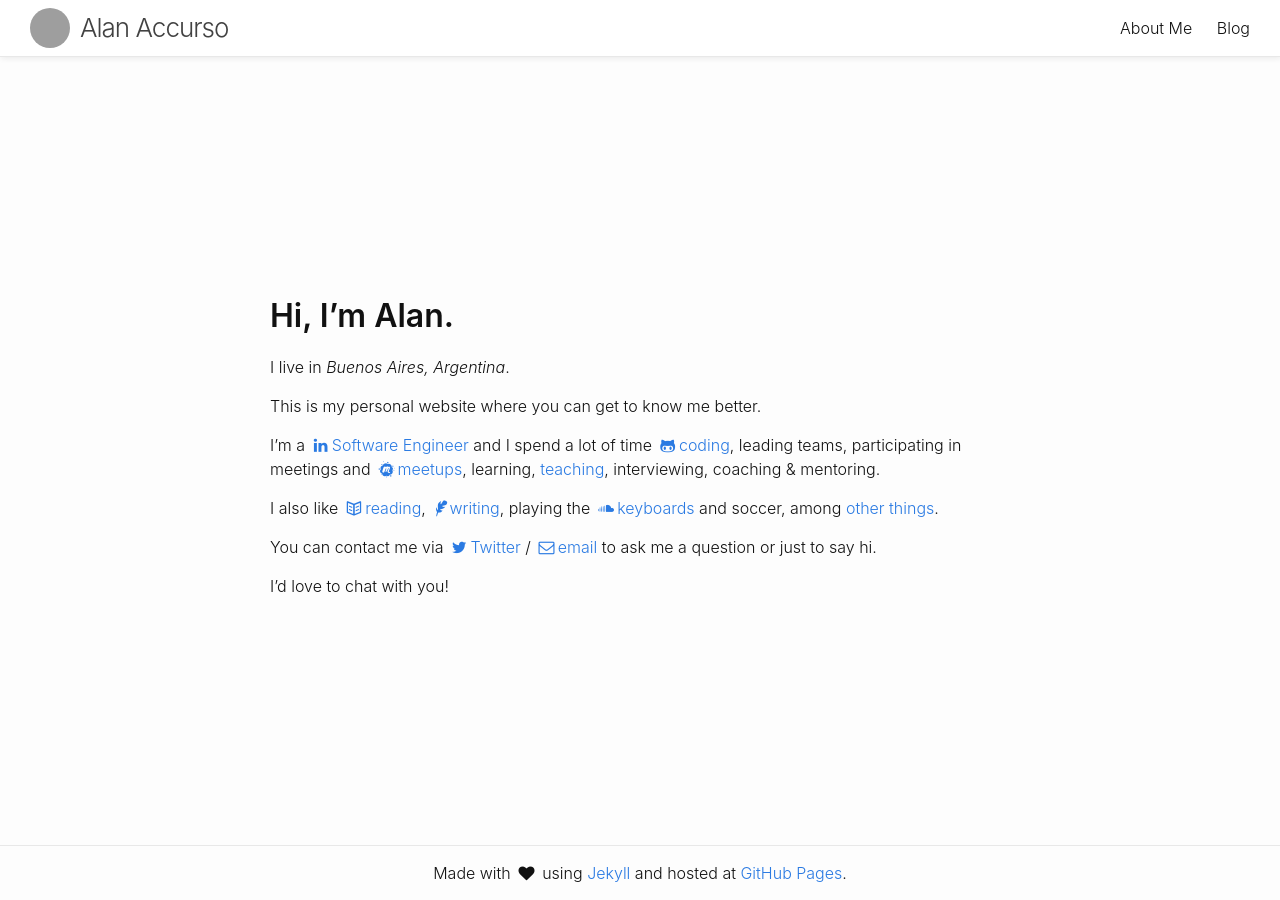
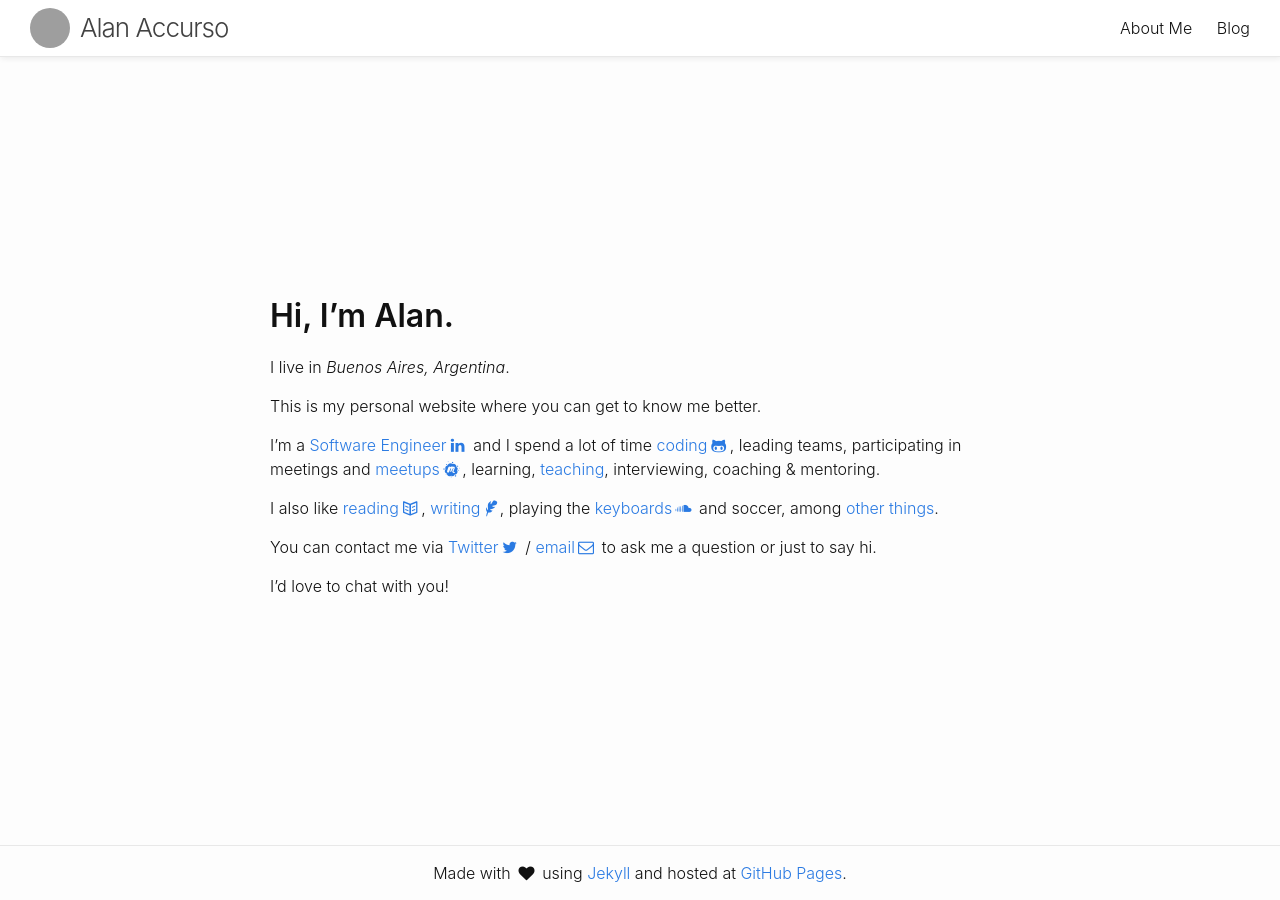
Before and after one commit to aaccurso/aaccurso.github.io, a Jekyll site: the page built from index.html, in a window 1280 px wide. Built offline with Jekyll 4.4.1, drawn with Linux system fonts in a browser that asks for light colours; nearby versions of some CDN libraries; grey boxes are pictures that could not be loaded.

Commit message:
Move icons after text for better readability

```diff
--- a/_sass/_fontello.scss
+++ b/_sass/_fontello.scss
@@ -20,7 +20,7 @@
 }
 */
 
- [class^="icon-"]::before, [class*=" icon-"]::before {
+ [class^="icon-"]::after, [class*=" icon-"]::after {
   font-family: "fontello";
   font-style: normal;
   font-weight: normal;
@@ -54,19 +54,19 @@
   /* text-shadow: 1px 1px 1px rgba(127, 127, 127, 0.3); */
 }
 
-.icon-mail::before { content: '\e800'; } /* '' */
-.icon-book-open::before { content: '\e801'; } /* '' */
-.icon-heart::before { content: '\e803'; } /* '' */
-.icon-heart-empty::before { content: '\e804'; } /* '' */
-.icon-feather::before { content: '\e802'; margin-right: 0; } /* '' */
-.icon-twitter::before { content: '\f099'; } /* '' */
-.icon-facebook::before { content: '\f09a'; } /* '' */
-.icon-github-circled::before { content: '\f09b'; } /* '' */
-.icon-linkedin::before { content: '\f0e1'; } /* '' */
-.icon-github::before { content: '\f113'; } /* '' */
-.icon-mail-squared::before { content: '\f199'; } /* '' */
-.icon-meetup::before { content: '\f2e0'; } /* '' */
-.icon-twitter-squared::before { content: '\f304'; } /* '' */
-.icon-facebook-squared::before { content: '\f308'; } /* '' */
-.icon-linkedin-squared::before { content: '\f30c'; } /* '' */
-.icon-soundcloud::before { content: '\f348'; } /* '' */
+.icon-mail::after { content: '\e800'; } /* '' */
+.icon-book-open::after { content: '\e801'; } /* '' */
+.icon-heart::after { content: '\e803'; } /* '' */
+.icon-heart-empty::after { content: '\e804'; } /* '' */
+.icon-feather::after { content: '\e802'; margin-right: 0; } /* '' */
+.icon-twitter::after { content: '\f099'; } /* '' */
+.icon-facebook::after { content: '\f09a'; } /* '' */
+.icon-github-circled::after { content: '\f09b'; } /* '' */
+.icon-linkedin::after { content: '\f0e1'; } /* '' */
+.icon-github::after { content: '\f113'; } /* '' */
+.icon-mail-squared::after { content: '\f199'; } /* '' */
+.icon-meetup::after { content: '\f2e0'; } /* '' */
+.icon-twitter-squared::after { content: '\f304'; } /* '' */
+.icon-facebook-squared::after { content: '\f308'; } /* '' */
+.icon-linkedin-squared::after { content: '\f30c'; } /* '' */
+.icon-soundcloud::after { content: '\f348'; } /* '' */
```
